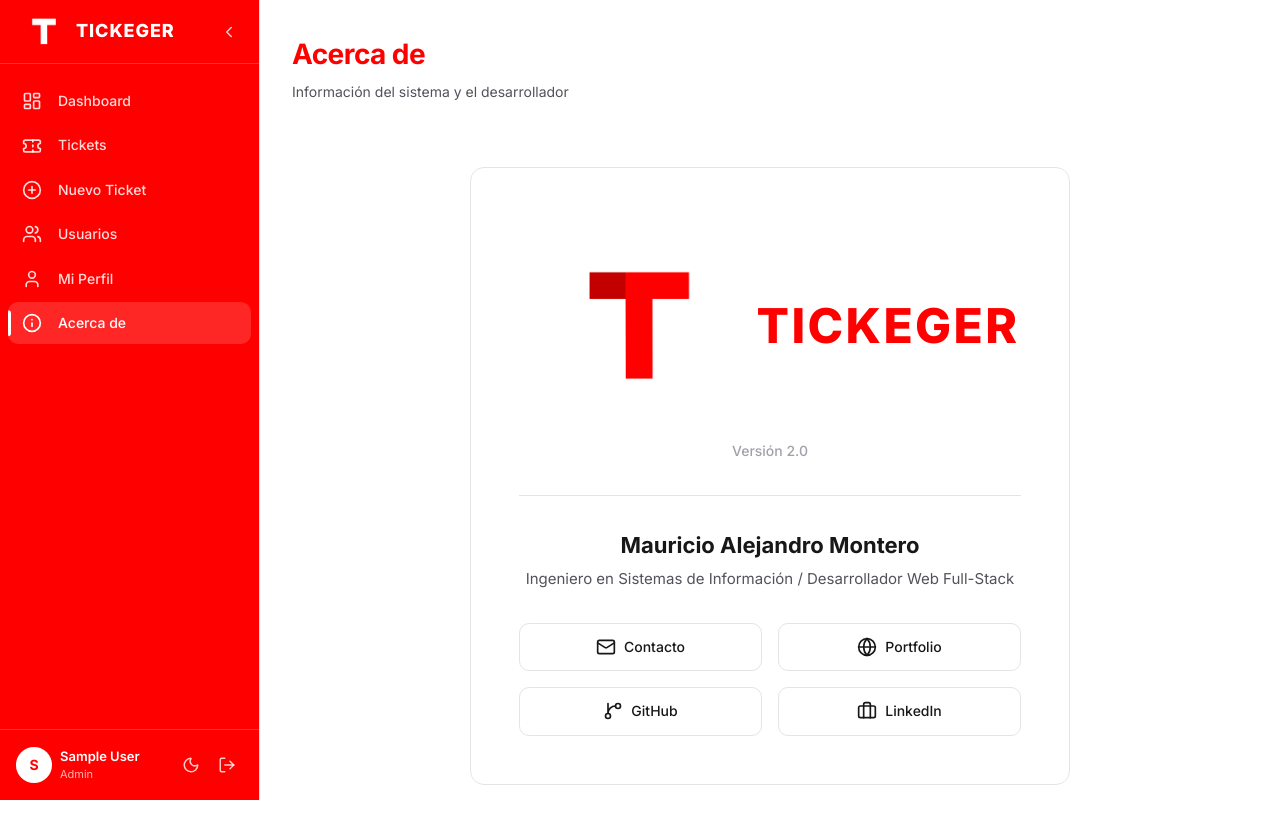
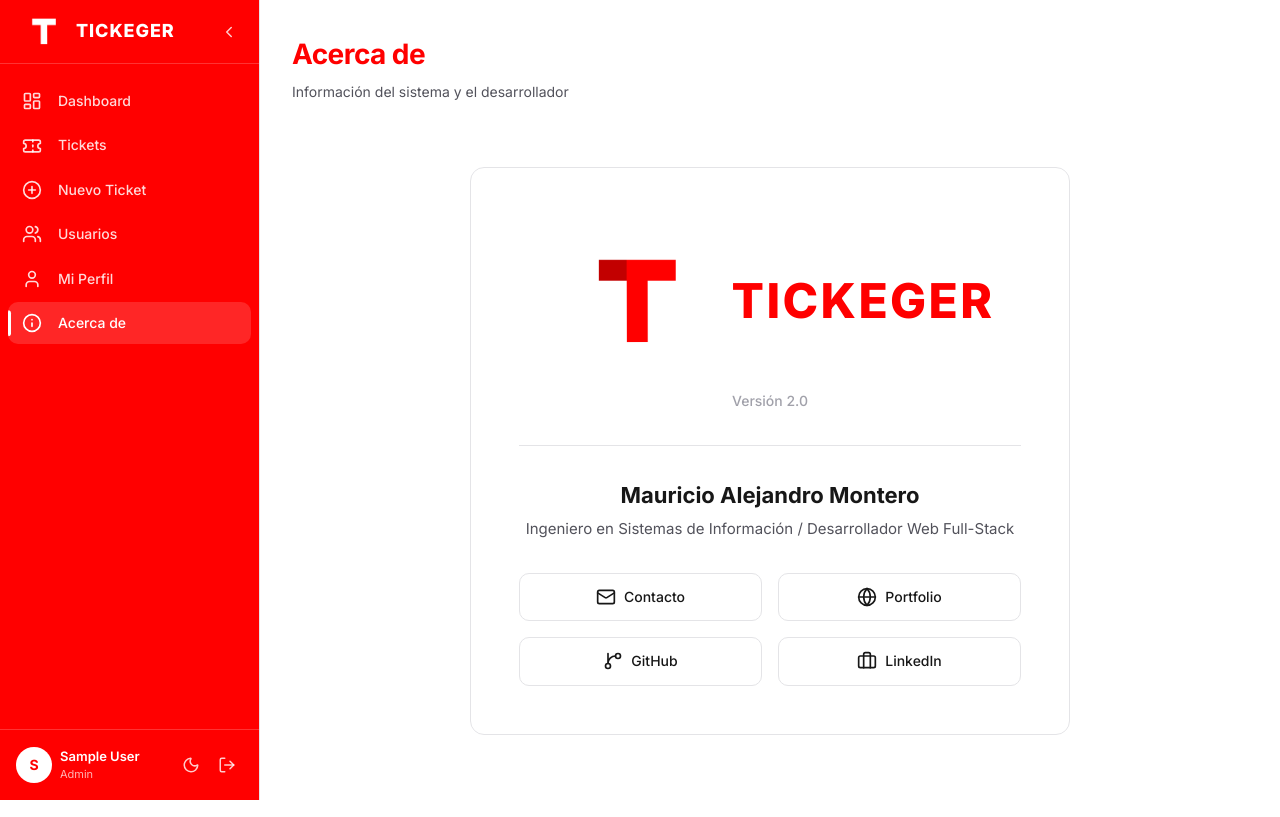
Before and after one commit to medicenalemon/tickeger-frontend, a React (Vite) app: page /about in a window 1280 px wide. Built offline with nearby package versions, Linux system fonts and the light colour scheme; no server answers; sample sign-in values are in the browser's storage.

Commit message:
style: ajustar tamaño de logo a 170px en Acerca De

```diff
--- a/src/pages/About.css
+++ b/src/pages/About.css
@@ -36,8 +36,8 @@
 }
 
 .about-logo-img {
-  width: 220px;
-  height: 220px;
+  width: 170px;
+  height: 170px;
   object-fit: contain;
 }
 
```
